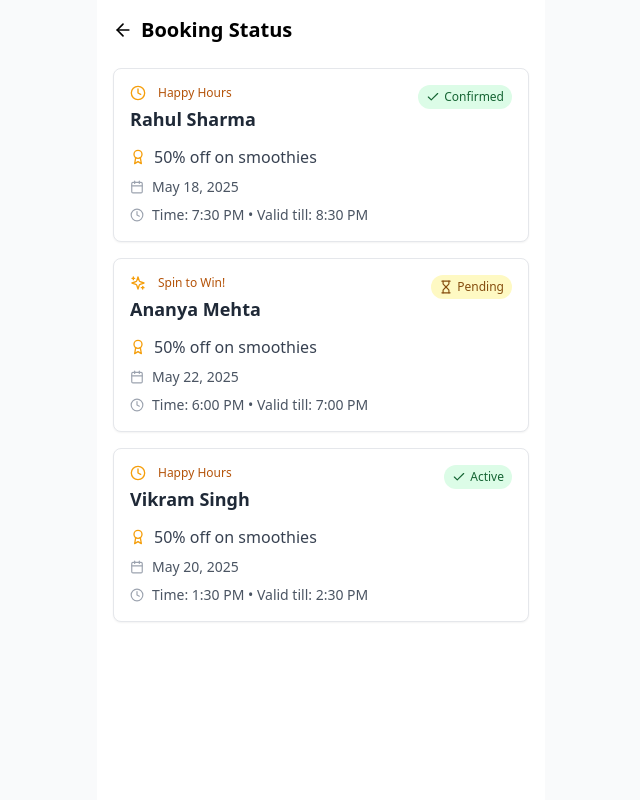
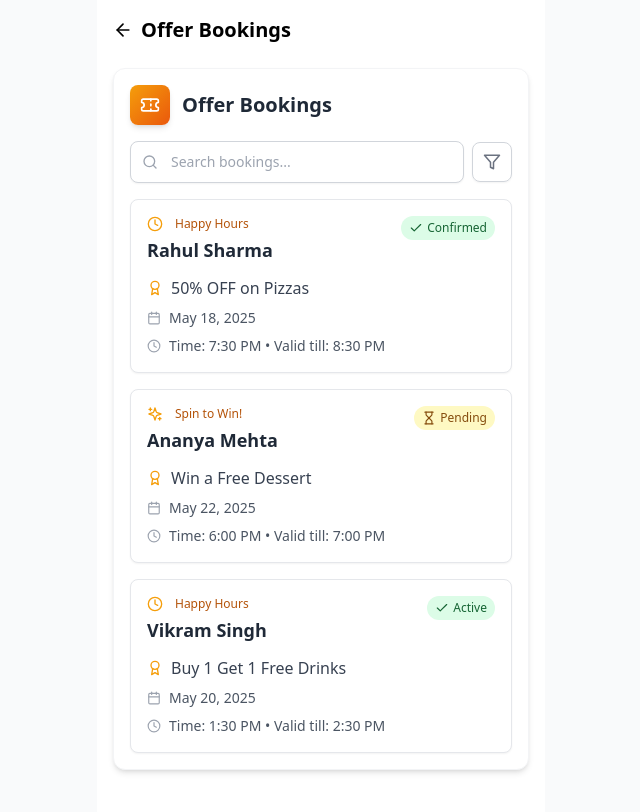
Before and after one commit to DevxD98/Owner-s-page, a React (Vite) app: page /booking-status in a window 1280 px wide. Shown: the top 812 px of the page, without its empty margins (319-959 px from the left). Built offline with nearby package versions, Linux system fonts and the light colour scheme.

Commit message:
Update BookingStatusPage: Linked components and improved layout

```diff
--- a/src/pages/BookingStatusPage.jsx
+++ b/src/pages/BookingStatusPage.jsx
@@ -1,35 +1,21 @@
 import React from 'react';
 import { ArrowLeft } from 'lucide-react';
 import { useNavigate } from 'react-router-dom';
-import BookingStatus from '../components/bookings/BookingStatus';
-import { useApp } from '../contexts/AppContext';
+import BookingStatusContainer from '../components/bookings/BookingStatusContainer';
 
 const BookingStatusPage = () => {
   const navigate = useNavigate();
-  const { bookings } = useApp();
 
   return (
-    <div className="p-4">
+    <div className="p-4 pb-20">
       <div className="flex items-center mb-6">
         <button onClick={() => navigate(-1)} className="mr-2">
           <ArrowLeft size={20} />
         </button>
-        <h1 className="text-xl font-bold">Booking Status</h1>
+        <h1 className="text-xl font-bold">Offer Bookings</h1>
       </div>
 
-      <div className="space-y-4">
-        {bookings.map((booking) => (
-          <BookingStatus
-            key={booking.id}
-            customerName={booking.customerName}
-            offerType={booking.offerType}
-            date={booking.date}
-            time={booking.time}
-            validTill={booking.validTill}
-            status={booking.status}
-          />
-        ))}
-      </div>
+      <BookingStatusContainer showSearch={true} showAllItems={true} />
     </div>
   );
 };
```
